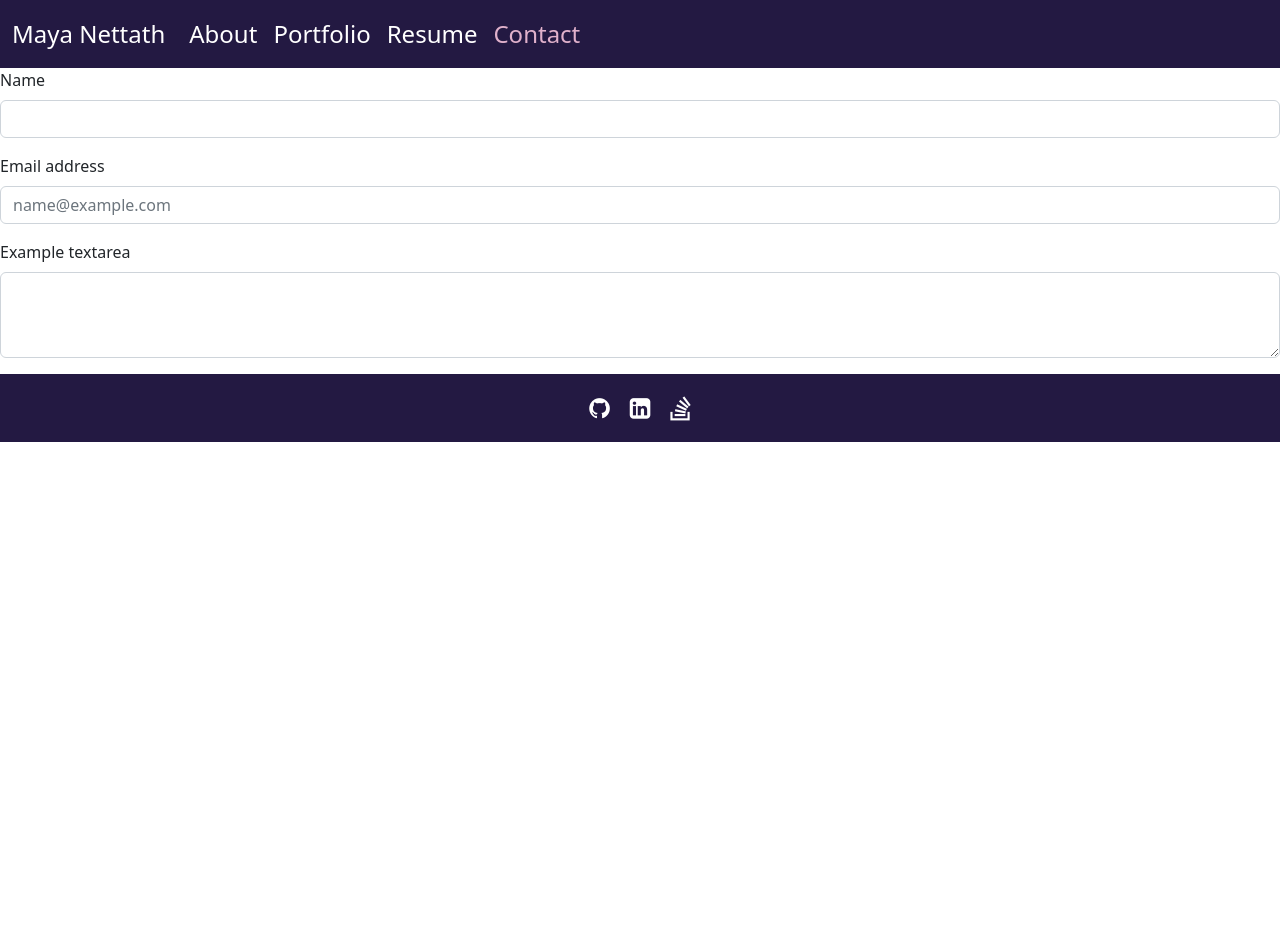
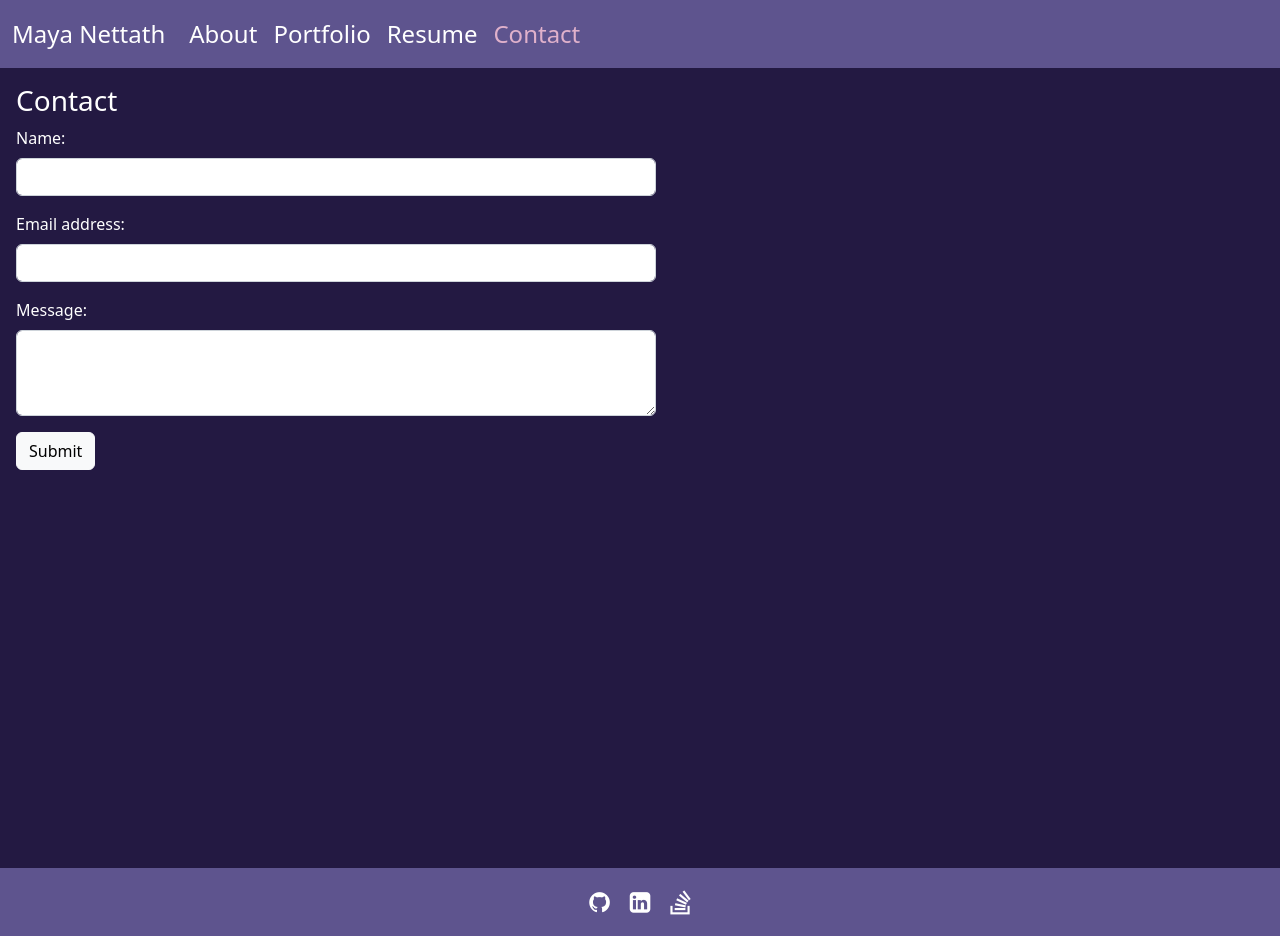
Before and after one commit to mnettath/react-portfolio, a React (Vite) app: page /contact in a window 1280 px wide. Before the commit the page ends 800 px from the top, so only its background shows below. Built offline with nearby package versions, Linux system fonts and the light colour scheme.

Commit message:
formatted contact page, formatted footer position

```diff
--- a/src/App.css
+++ b/src/App.css
@@ -1,7 +1,7 @@
 .navbar,
 .footer,
 .navbar-brand {
-  background-color: #231942;
+  background-color: #5e548e;
   font-size: 1.5rem;
 }
 
@@ -16,10 +16,16 @@
   color: white;
 }
 
-.navbar-toggler{
+.navbar-toggler {
   background-color: white;
 }
 
+.contact-form {
+  color: white;
+}
+#root {
+  background-color: #231942;
+}
 
 .footer-icon {
   padding-right: 10px;
--- a/src/App.jsx
+++ b/src/App.jsx
@@ -7,10 +7,10 @@ function App() {
   return (
     <>
       <Header />
-
-      <Outlet />
-      {/* Outlet should bring in the children: About, Portfolio, Resume, Contact */}
-
+      <div className="d-flex align-items-left justify-content-left vh-100">
+        <Outlet />
+        {/* Outlet should bring in the children: About, Portfolio, Resume, Contact */}
+      </div>
       <Footer />
     </>
   );
--- a/src/components/Footer.jsx
+++ b/src/components/Footer.jsx
@@ -3,23 +3,20 @@ import "font-awesome/css/font-awesome.min.css";
 
 const Footer = () => {
   return (
-    <footer className="footer text-white text-center p-3">
+    <footer className="footer text-white text-center p-3 bottom">
       <a href="https://github.com/mnettath/">
         <i
           className="fa fa-github fa-1x footer-icon"
-          // style={{ color: "#ffffff" }}
         ></i>
       </a>
       <a href="https://www.linkedin.com/in/maya-nettath/">
         <i
           className="fa fa-linkedin-square fa-1x footer-icon"
-          // style={{ color: "#ffffff" }}
         ></i>
       </a>
       <a href="https://stackoverflow.com/users/22804539/maya-n">
         <i
           className="fa fa-stack-overflow fa-1x footer-icon"
-          // style={{ color: "#ffffff" }}
         ></i>
       </a>
     </footer>
--- a/src/pages/Contact.jsx
+++ b/src/pages/Contact.jsx
@@ -4,10 +4,11 @@ import "bootstrap/dist/js/bootstrap.bundle.min";
 
 const Contact = () => {
   return (
-    <>
+    <form className="my-3 mx-3 col-md-6 contact-form">
+      <h3>Contact</h3>
       <div className="mb-3">
         <label htmlFor="exampleFormControlInput1" className="form-label">
-          Name
+          Name:
         </label>
         <input
           type="name"
@@ -17,18 +18,17 @@ const Contact = () => {
       </div>
       <div className="mb-3">
         <label htmlFor="exampleFormControlInput1" className="form-label">
-          Email address
+          Email address:
         </label>
         <input
           type="email"
           className="form-control"
           id="exampleFormControlInput2"
-          placeholder="name@example.com"
         />
       </div>
-      <div className="mb-3">
+      <div className= "mb-3">
         <label htmlFor="exampleFormControlTextarea1" className="form-label">
-          Example textarea
+          Message:
         </label>
         <textarea
           className="form-control"
@@ -36,12 +36,9 @@ const Contact = () => {
           rows="3"
         ></textarea>
       </div>
-    </>
+      <button type="button" class="btn btn-light">Submit</button>
+      </form>
   );
 };
 
-// Name
-// Email
-// Message
-
 export default Contact;
```
